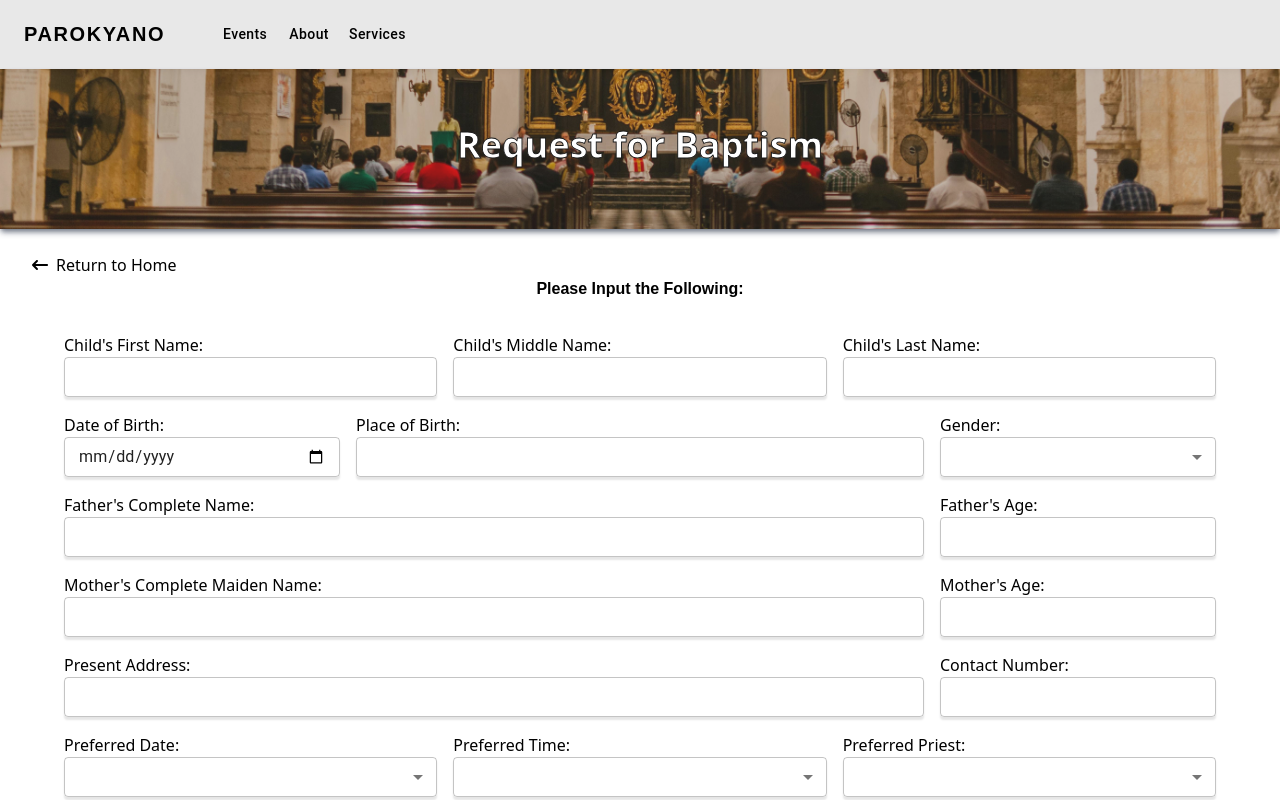
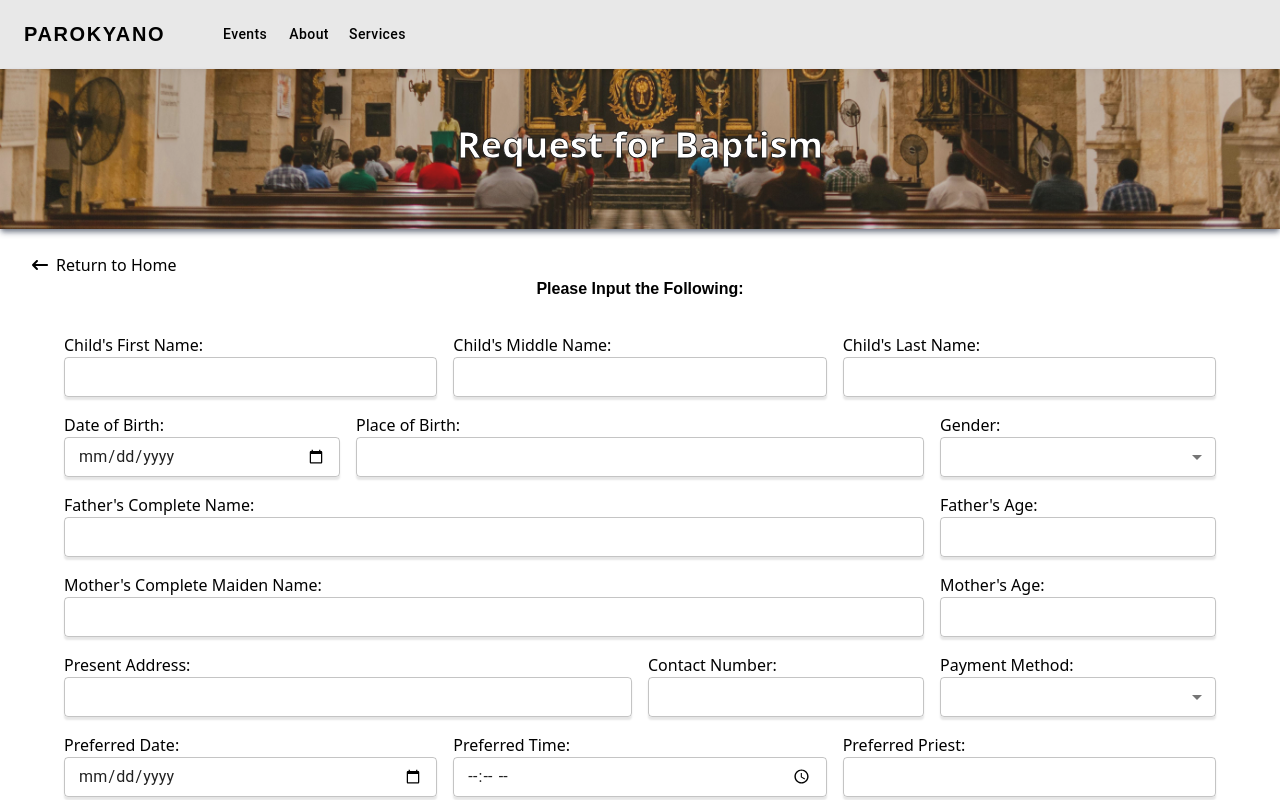
Before and after one commit to b1gmcdaddy/parokyano, a React (Vite) app in the folder client/: page /baptism in a window 1280 px wide. Shown: the top 800 px of the page. Built offline with nearby package versions, Linux system fonts and the light colour scheme.

Commit message:
baptism request submission almost done

```diff
--- a/client/src/pages/parishioner/Baptism.jsx
+++ b/client/src/pages/parishioner/Baptism.jsx
@@ -52,8 +52,8 @@ const Baptism = () => {
       liveIn_years: '',
       churchMarriedDate: '',
       churchMarriedPlace: '',
-      godparents: [{      // why add it in details and not make a separate field?
-        name: '',         // in the case dili siya iaccept, no need to make additional queries on multiple tables
+      godparents: [{
+        name: '',
         isCatholic: ''
       }]
     },
@@ -64,7 +64,7 @@ const Baptism = () => {
     isLiveIn: null,
     preferred_date: '',
     preferred_time: '',
-    priest_id: '',      // priest_id = preferred priest (make rako separate controller for fetching lists of priest by saturday)
+    priest_id: '',
     payment_method: '',
     transaction_no: hash,
     date_requested: dateToday,
@@ -79,6 +79,16 @@ const Baptism = () => {
   const handleChange = (e) => {
     setFormData({ ...formData, [e.target.name]: e.target.value});
   };
+
+  const handleSubmit = async (e) => {
+    e.preventDefault();
+    try {
+      await axios.post(`${config.API}/request/create-baptism`, formData)
+    } catch (error) {
+      console.log(error);
+    }
+    console.log("forn was succesfully submittedd..")
+  }
 
   return (
     <>
@@ -96,89 +106,88 @@ const Baptism = () => {
       <h1 align='center' className="font-bold text-md font-[Arial] mb-8">Please Input the Following:</h1>
 
       <Container maxWidth="lg" sx={{ marginBottom: '50px' }}>
-        <form>
+        <form onSubmit={handleSubmit}>
           <Grid container spacing={2}>
 
             <Grid item xs={12} sm={4}>
               <label>Child's First Name:</label>
-              <TextField fullWidth variant="outlined" size="small" sx={inputstlying} required />
+              <TextField fullWidth variant="outlined" size="small" sx={inputstlying} name="first_name" onChange={handleChange} required />
             </Grid>
             <Grid item xs={12} sm={4}>
               <label>Child's Middle Name:</label>
-              <TextField fullWidth variant="outlined" size="small" sx={inputstlying} required />
+              <TextField fullWidth variant="outlined" size="small" sx={inputstlying} name="middle_name" onChange={handleChange} required />
             </Grid>
             <Grid item xs={12} sm={4}>
               <label>Child's Last Name:</label>
-              <TextField fullWidth variant="outlined" size="small" sx={inputstlying} required />
+              <TextField fullWidth variant="outlined" size="small" sx={inputstlying} name="last_name" onChange={handleChange} required />
             </Grid>
 
             <Grid item xs={12} sm={3}>
               <label>Date of Birth:</label>
-              <TextField fullWidth type="date" size="small" variant="outlined" sx={inputstlying} InputLabelProps={{ shrink: true }} required />
+              <TextField fullWidth type="date" size="small" variant="outlined" name="birth_date" onChange={handleChange} sx={inputstlying} InputLabelProps={{ shrink: true }} required />
             </Grid>
             <Grid item xs={12} sm={6}>
               <label>Place of Birth:</label>
-              <TextField fullWidth size="small" variant="outlined" sx={inputstlying} required />
+              <TextField fullWidth size="small" variant="outlined" sx={inputstlying} name="birth_place" onChange={handleChange} required />
             </Grid>
             <Grid item xs={12} sm={3}>
               <label>Gender:</label>
-              <TextField fullWidth select size="small" variant="outlined" sx={inputstlying} required>
+              <TextField fullWidth select size="small" variant="outlined" sx={inputstlying} name="gender" onChange={handleChange} value={formData.gender} required>
                 <MenuItem value="male">Male</MenuItem>
                 <MenuItem value="female">Female</MenuItem>
               </TextField>
             </Grid>
             <Grid item xs={12} sm={9}>
               <label>Father's Complete Name:</label>
-              <TextField fullWidth variant="outlined" size="small" sx={inputstlying} required />
+              <TextField fullWidth variant="outlined" size="small" sx={inputstlying} name="father_name" onChange={handleChange} required />
             </Grid>
             <Grid item xs={12} sm={3}>
               <label>Father's Age:</label>
-              <TextField fullWidth type="number" variant="outlined" sx={inputstlying} size="small" required />
+              <TextField fullWidth type="number" variant="outlined" sx={inputstlying} name="father_age" onChange={handleChange} size="small" required />
             </Grid>
             <Grid item xs={12} sm={9}>
               <label>Mother's Complete Maiden Name:</label>
-              <TextField fullWidth variant="outlined" size="small" sx={inputstlying} required />
+              <TextField fullWidth variant="outlined" size="small" sx={inputstlying} name="mother_name" onChange={handleChange} required />
             </Grid>
             <Grid item xs={12} sm={3}>
               <label>Mother's Age:</label>
-              <TextField fullWidth type="number" variant="outlined" sx={inputstlying} size="small" required />
+              <TextField fullWidth type="number" variant="outlined" sx={inputstlying} name="mother_age" onChange={handleChange} size="small" required />
             </Grid>
-            <Grid item xs={12} sm={9}>
+            <Grid item xs={12} sm={6}>
               <label>Present Address:</label>
-              <TextField fullWidth variant="outlined" size="small" sx={inputstlying} required />
+              <TextField fullWidth variant="outlined" size="small" sx={inputstlying} name="address" onChange={handleChange} required />
             </Grid>
             <Grid item xs={12} sm={3}>
               <label>Contact Number:</label>
-              <TextField fullWidth type="tel" variant="outlined" sx={inputstlying} size="small" required />
+              <TextField fullWidth type="tel" variant="outlined" sx={inputstlying} name="contact_no" onChange={handleChange} size="small" required />
             </Grid>
+               <Grid item xs={12} sm={3}>
+                <label>Payment Method:</label>
+                <TextField fullWidth select variant="outlined" size="small" name="payment_method" value={formData.payment_method} onChange={handleChange} sx={inputstlying} required>
+                  <MenuItem value="cash">Cash</MenuItem>
+                  <MenuItem value="gcash">GCash</MenuItem>
+                </TextField>
+              </Grid>
 
 
                 {/*------------preferrrd sched and priest----------*/}
 
               <Grid item xs={12} sm={4}>
                 <label>Preferred Date:</label>
-                <TextField fullWidth type="date" select variant="outlined" sx={inputstlying} size="small" required />
+                <TextField fullWidth type="date" variant="outlined" sx={inputstlying} size="small" name="preferred_date" onChange={handleChange} InputLabelProps={{ shrink: true }} required />
               </Grid>
               <Grid item xs={12} sm={4}>
                 <label>Preferred Time:</label>
-                <TextField fullWidth type="time" select variant="outlined" sx={inputstlying} size="small" required />
+                <TextField fullWidth type="time" variant="outlined" sx={inputstlying} size="small" name="preferred_time" onChange={handleChange} required />
               </Grid>
               <Grid item xs={12} sm={4}>
                 <label>Preferred Priest:</label>
-                <TextField fullWidth variant="outlined" select size="small" sx={inputstlying} required />
-              </Grid>
-              <Grid item xs={12}>
-                <label>Payment Method:</label>
-                <TextField fullWidth select variant="outlined" size="small" sx={inputstlying} required>
-                  <MenuItem value="cash">Cash</MenuItem>
-                  <MenuItem value="gcash">GCash</MenuItem>
-                </TextField>
+                <TextField fullWidth variant="outlined" size="small" sx={inputstlying} name="priest_id" onChange={handleChange} required />
               </Grid>
 
 
+
           {/*-------------church married, etc? section---------------- */}
-
-
             <Grid item xs={4} sm={2}>
               <FormControl component="fieldset">
                 <label>Church Married?</label>
@@ -225,7 +234,7 @@ const Baptism = () => {
                 {formData.isLiveIn === 'yes' && (
                   <Grid item xs={12} sm={6}>
                     <label>How many years?</label>
-                    <TextField fullWidth variant="outlined" size="small" sx={inputstlying} name="liveInYears" value={formData.liveInYears} onChange={handleChange} />
+                    <TextField fullWidth variant="outlined" size="small" sx={inputstlying} name="liveIn_years" value={formData.liveIn_years} onChange={handleChange} />
                   </Grid>
                 )}
               </>
```
